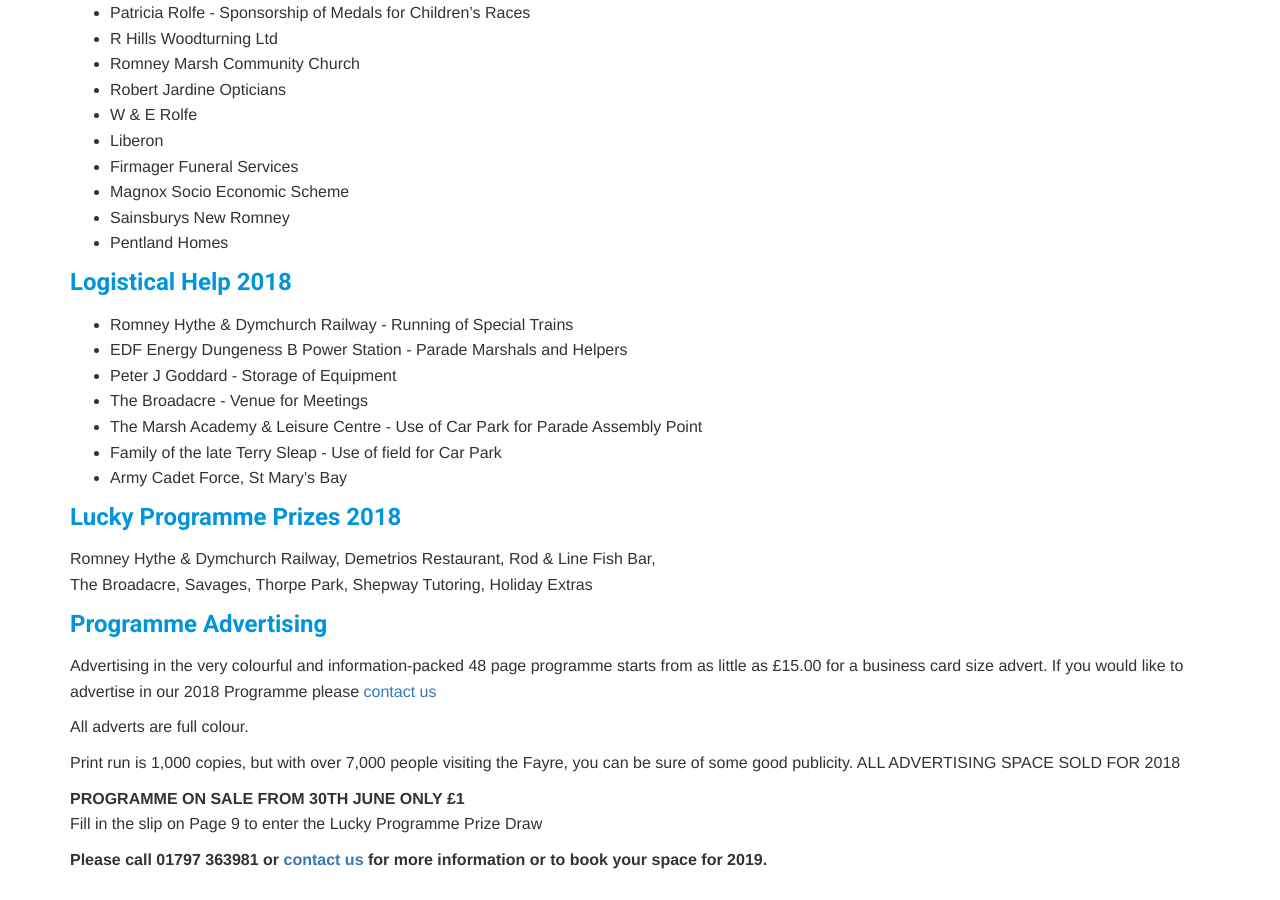
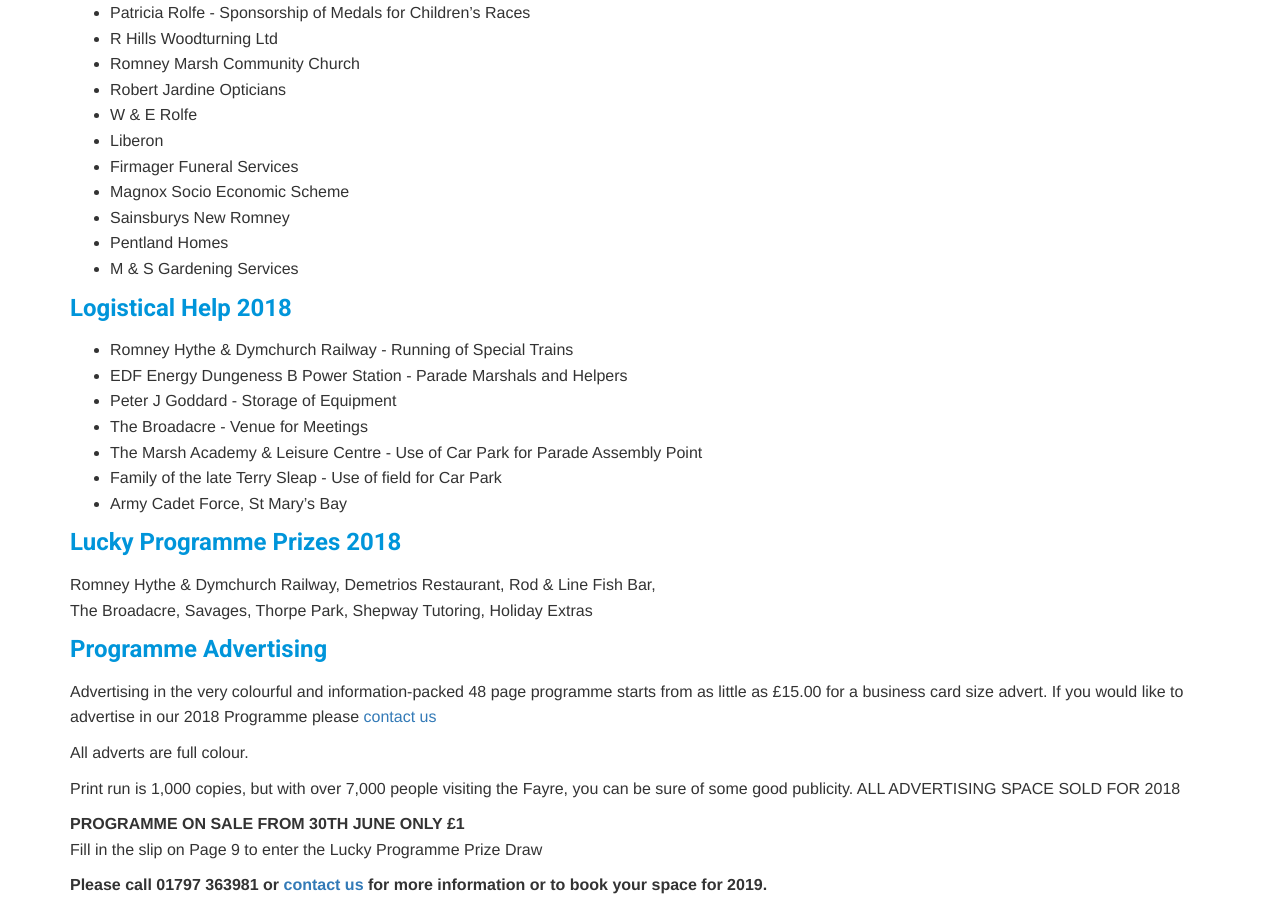
Before and after one commit to jodiedoubleday/newromney, a Jekyll site: the page built from supportUs.md, in a window 1280 px wide and 900 px high, scrolled down 1126 px. Built offline with Jekyll 4.4.1, drawn with Linux system fonts in a browser that asks for light colours; a script that is not in the unit is left out.

Commit message:
Update Pages “supportUs”

```diff
--- a/supportUs.md
+++ b/supportUs.md
@@ -65,6 +65,7 @@
 * Magnox Socio Economic Scheme
 * Sainsburys New Romney
 * Pentland Homes
+* M & S Gardening Services
 
 ### Logistical Help 2018
 
```
